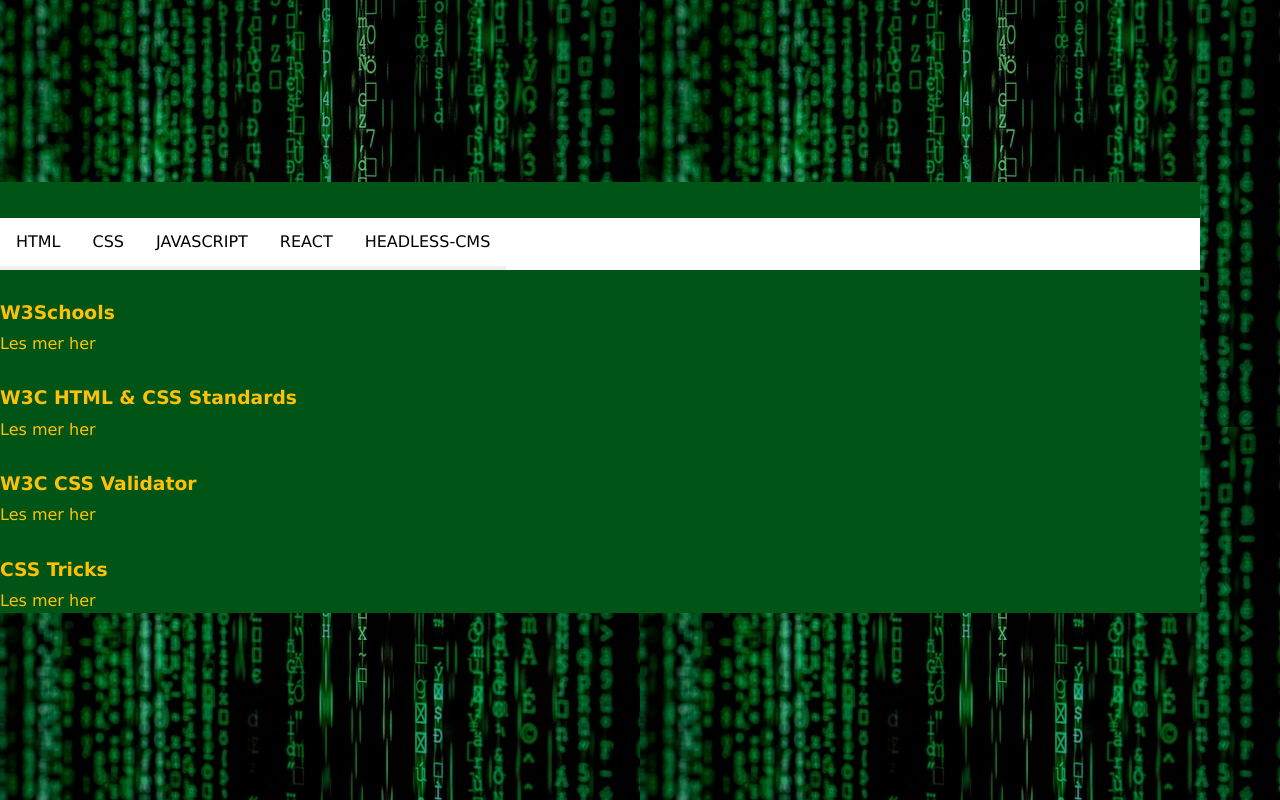
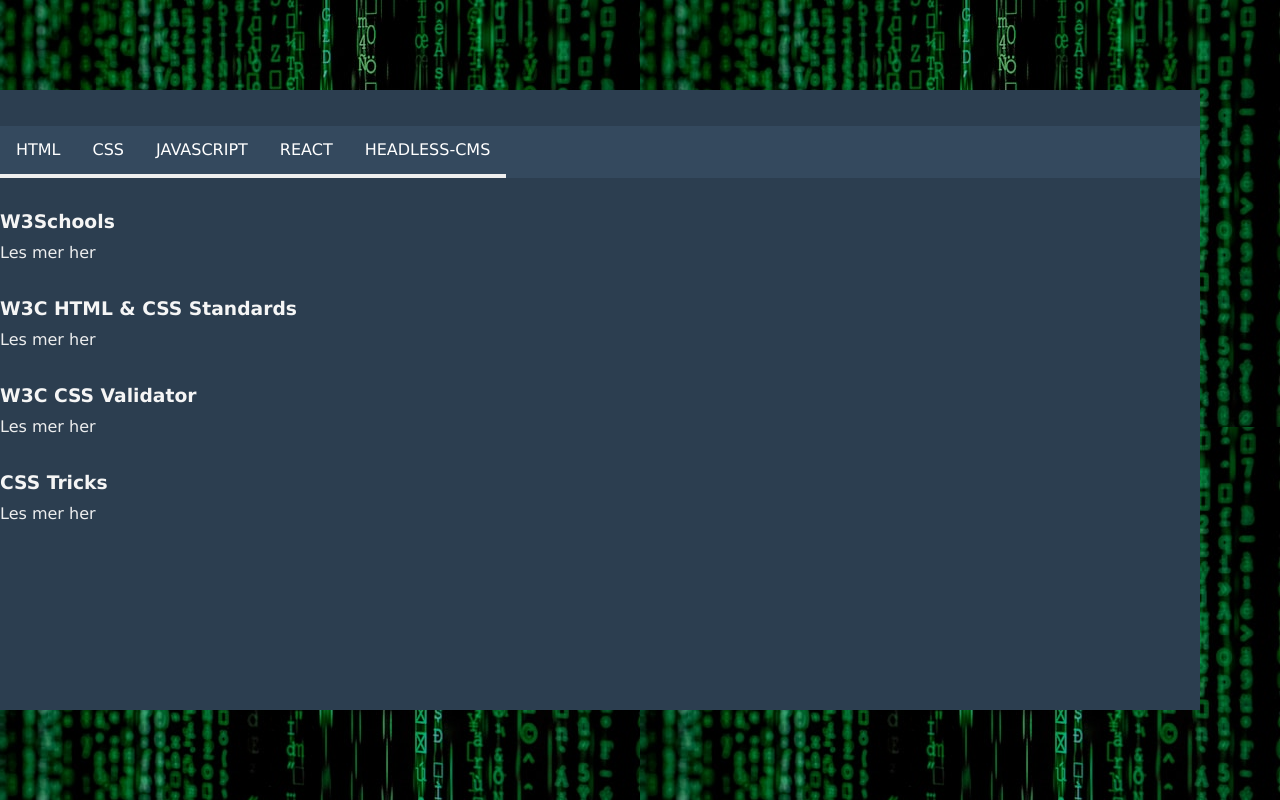
Before and after one commit to hannaso91/uin25ak2_resourceapp_hannaso, a React (Vite) app: page /category/css in a window 1280 px wide. Built offline with nearby package versions, Linux system fonts and the light colour scheme.

Commit message:
pusher før jeg forsøker noe nytt

```diff
--- a/src/components/ResourceCard.jsx
+++ b/src/components/ResourceCard.jsx
@@ -1,6 +1,7 @@
 import { Link, useParams } from "react-router-dom";
 import resources from "../assets/resources.js";
 import "../styles/ResourceCard.scss"
+import PageTitle from "./PageTitle.jsx";
 
 export default function ResourceCard() {
 
@@ -10,15 +11,18 @@
     return (
     <>
         {filteredResources.map((resource) => (
+            <>
+            <PageTitle />
             <article className="ressurser" key={resource.id}>
                 <h3>{resource.title}</h3>
                 <ul>
                     <li>
-                    <Link to={resource.url}>Les mer her</Link>
+                        <Link to={resource.url}>Les mer her</Link>
                     </li>
                 </ul>
 
             </article>
+            </>
         ))}
     </>
   );
--- a/src/styles/ResourceCard.scss
+++ b/src/styles/ResourceCard.scss
@@ -8,12 +8,13 @@
 }
 
 #designcontainer {
-    background-color: #005416;
+    background-color: #2c3e50;
     padding-top: 20px;
     max-width: 1200px;
+    min-height: 600px;
 
     header{
-        background-color: #fff;
+        background-color: #34495e;
         width: 100%;
 
 
@@ -35,7 +36,7 @@
 .ressurser{
     max-width: 400px;
     width: 100%;
-    color: #ffc107;
+    color: #f5f5f5;
 
     h3{
         padding: 10px;
@@ -53,7 +54,7 @@
             list-style: none;
 
             a{
-                color: #ffc107;
+                color: #f5f5f5f5;
 
             }
         }
--- a/src/styles/nav.scss
+++ b/src/styles/nav.scss
@@ -8,14 +8,14 @@
 
     li{
         padding: 0;
-        background-color: #fff;
+        background-color: #34495e;
         margin: 0;
         display: flex;
 
 
         a{
             display: inline-block;
-            color: #000;
+            color: #fff;
             text-transform: uppercase;
             padding: calc(0.5rem + 4px) 1rem;
             text-decoration: none;
```
